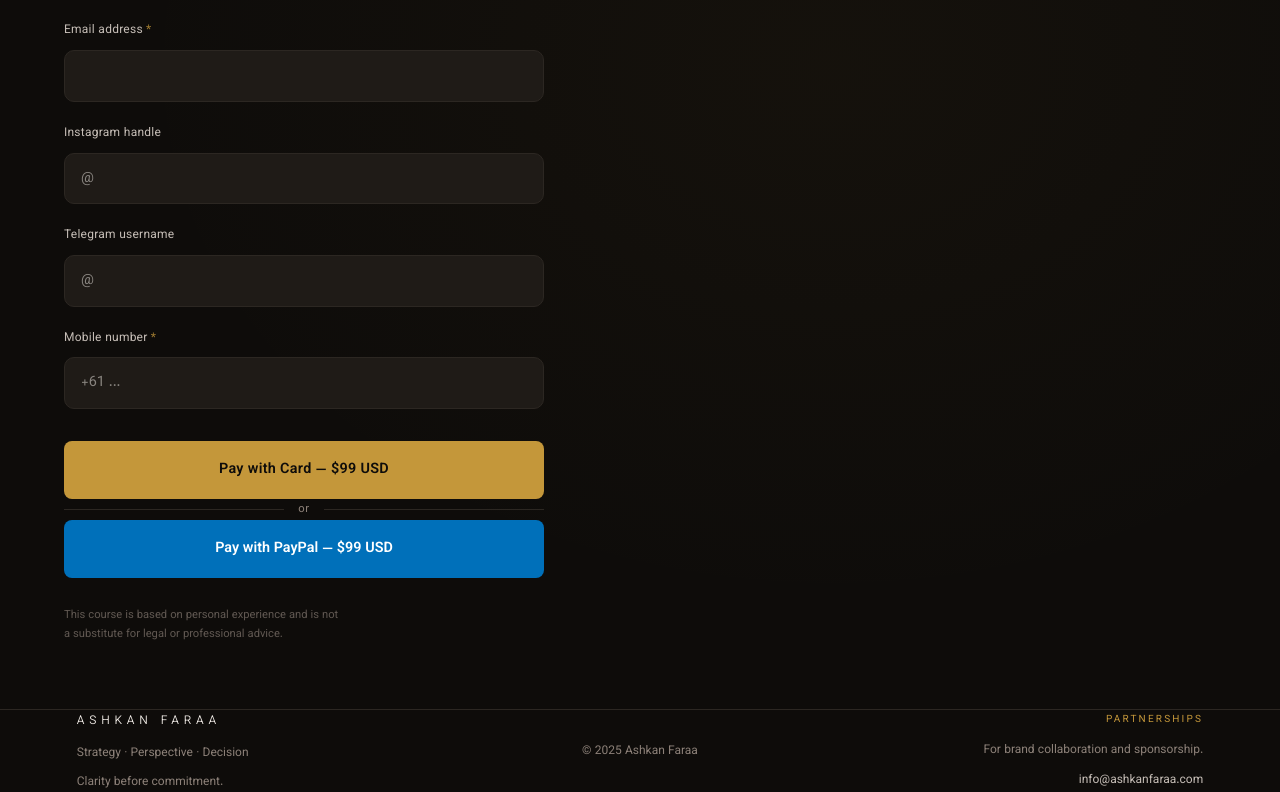
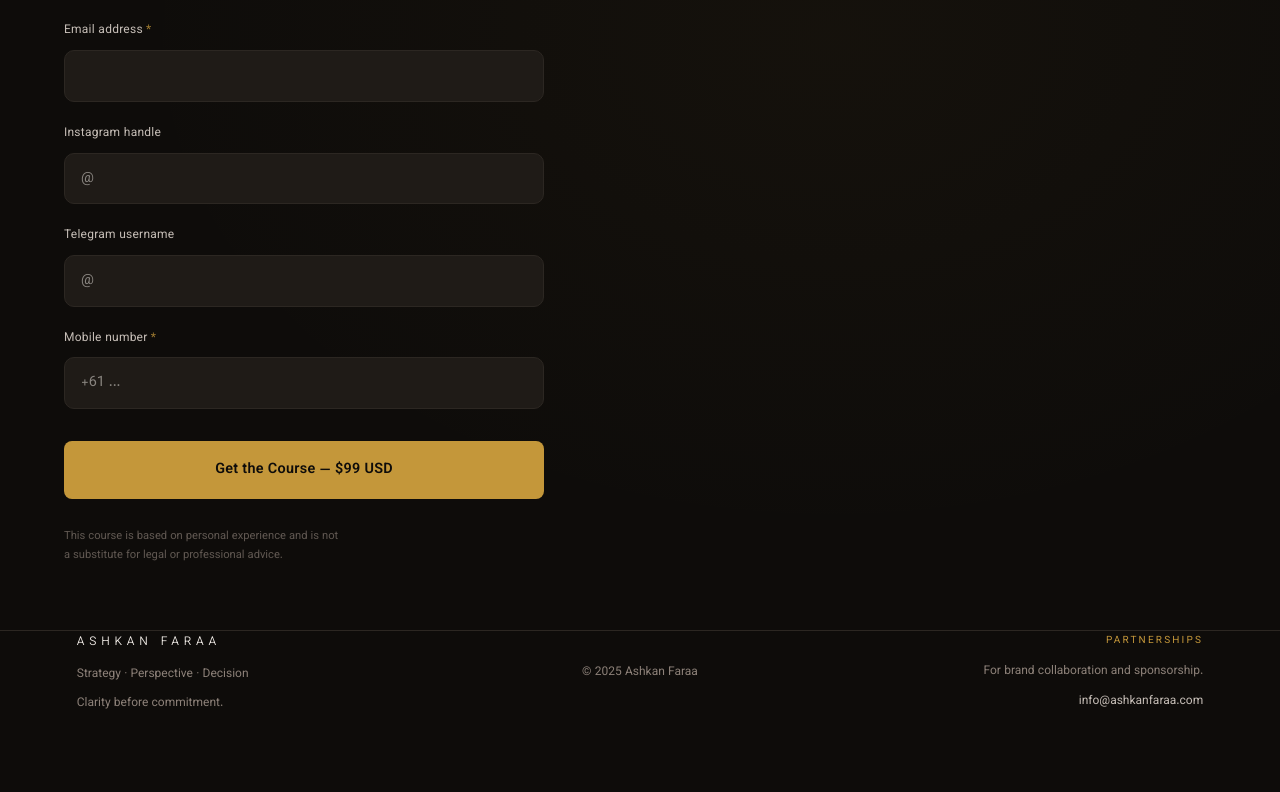
Before and after one commit to ashkanfara/ashkanfaraa.com, a Next.js app: page /en/course in a window 1280 px wide. Shown: the part 2200-2992 px from the top of the page. After the commit the page ends 2913 px from the top, so only its background shows below. Built offline with nearby package versions, Linux system fonts and the light colour scheme.

Commit message:
English course: remove broken Stripe button, PayPal only

```diff
--- a/src/components/sections/CourseFormEn.tsx
+++ b/src/components/sections/CourseFormEn.tsx
@@ -47,7 +47,7 @@ export function CourseFormEn() {
   const [values,  setValues]  = useState<Record<string, string>>({})
   const [touched, setTouched] = useState<Set<string>>(new Set())
   const [focused, setFocused] = useState<string | null>(null)
-  const [loading, setLoading] = useState<'stripe' | 'paypal' | null>(null)
+  const [loading, setLoading] = useState(false)
   const [error,   setError]   = useState<string | null>(null)
 
   const isValid = REQUIRED.every(id => validate(id, values[id] ?? '') === null)
@@ -59,19 +59,15 @@ export function CourseFormEn() {
     return 'var(--border)'
   }
 
-  async function handlePay(provider: 'stripe' | 'paypal') {
+  async function handlePay() {
     setTouched(new Set(REQUIRED))
     if (!isValid) return
 
-    setLoading(provider)
+    setLoading(true)
     setError(null)
 
-    const endpoint = provider === 'stripe'
-      ? '/api/en/stripe/checkout'
-      : '/api/en/paypal/create-order'
-
     try {
-      const res = await fetch(endpoint, {
+      const res = await fetch('/api/en/paypal/create-order', {
         method:  'POST',
         headers: { 'Content-Type': 'application/json' },
         body: JSON.stringify({
@@ -92,7 +88,7 @@ export function CourseFormEn() {
       window.location.href = data.url
     } catch (err) {
       setError(err instanceof Error ? err.message : 'Something went wrong. Please try again.')
-      setLoading(null)
+      setLoading(false)
     }
   }
 
@@ -146,14 +142,14 @@ export function CourseFormEn() {
         </div>
       )}
 
-      {/* Stripe — card payment */}
+      {/* PayPal — sole payment method */}
       <button
         type="button"
-        onClick={() => handlePay('stripe')}
-        disabled={loading !== null}
+        onClick={handlePay}
+        disabled={loading}
         style={{
           width:          '100%',
-          background:     loading === 'stripe' ? 'rgba(196,151,58,0.8)' : 'var(--accent)',
+          background:     loading ? 'rgba(196,151,58,0.75)' : 'var(--accent)',
           color:          'var(--accent-fg)',
           border:         'none',
           borderRadius:   '0.5rem',
@@ -161,51 +157,17 @@ export function CourseFormEn() {
           fontSize:       '0.9rem',
           fontWeight:     600,
           letterSpacing:  '0.02em',
-          cursor:         loading !== null ? 'wait' : 'pointer',
+          cursor:         loading ? 'wait' : 'pointer',
           fontFamily:     'inherit',
           transition:     'background 0.15s, opacity 0.15s',
-          opacity:        loading !== null && loading !== 'stripe' ? 0.45 : 1,
+          opacity:        loading ? 0.7 : 1,
           display:        'flex',
           alignItems:     'center',
           justifyContent: 'center',
           gap:            '0.5rem',
         }}
       >
-        {loading === 'stripe' ? 'Redirecting…' : 'Pay with Card — $99 USD'}
-      </button>
-
-      {/* Divider */}
-      <div style={{ display: 'flex', alignItems: 'center', gap: '0.875rem' }}>
-        <div style={{ flex: 1, height: '1px', background: 'var(--border)' }} />
-        <span style={{ fontSize: '0.7rem', color: 'var(--subtle)', letterSpacing: '0.06em' }}>or</span>
-        <div style={{ flex: 1, height: '1px', background: 'var(--border)' }} />
-      </div>
-
-      {/* PayPal */}
-      <button
-        type="button"
-        onClick={() => handlePay('paypal')}
-        disabled={loading !== null}
-        style={{
-          width:          '100%',
-          background:     loading === 'paypal' ? '#0060a3' : '#0070ba',
-          color:          '#fff',
-          border:         'none',
-          borderRadius:   '0.5rem',
-          padding:        '0.95rem 1rem',
-          fontSize:       '0.9rem',
-          fontWeight:     600,
-          cursor:         loading !== null ? 'wait' : 'pointer',
-          fontFamily:     'inherit',
-          transition:     'background 0.15s, opacity 0.15s',
-          opacity:        loading !== null && loading !== 'paypal' ? 0.45 : 1,
-          display:        'flex',
-          alignItems:     'center',
-          justifyContent: 'center',
-          gap:            '0.5rem',
-        }}
-      >
-        {loading === 'paypal' ? 'Redirecting to PayPal…' : 'Pay with PayPal — $99 USD'}
+        {loading ? 'Redirecting to payment…' : 'Get the Course — $99 USD'}
       </button>
 
     </div>
```
